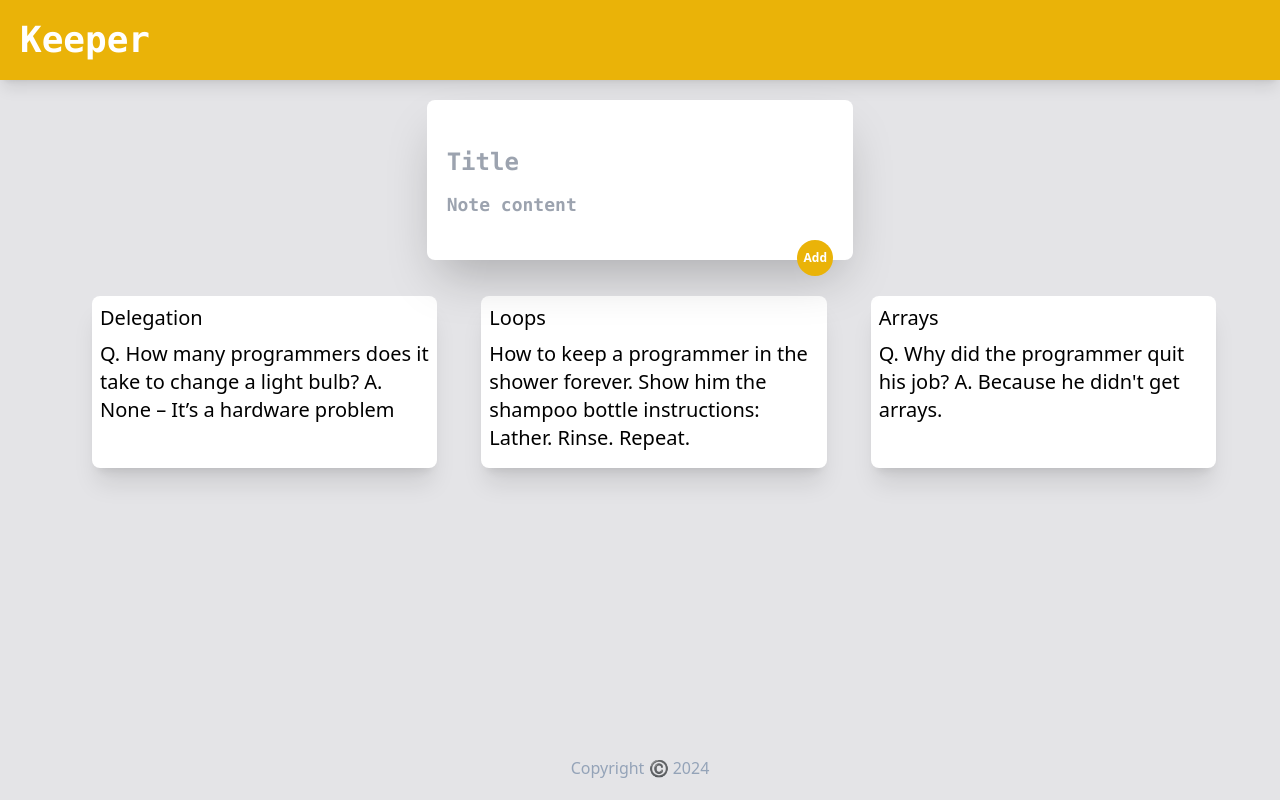
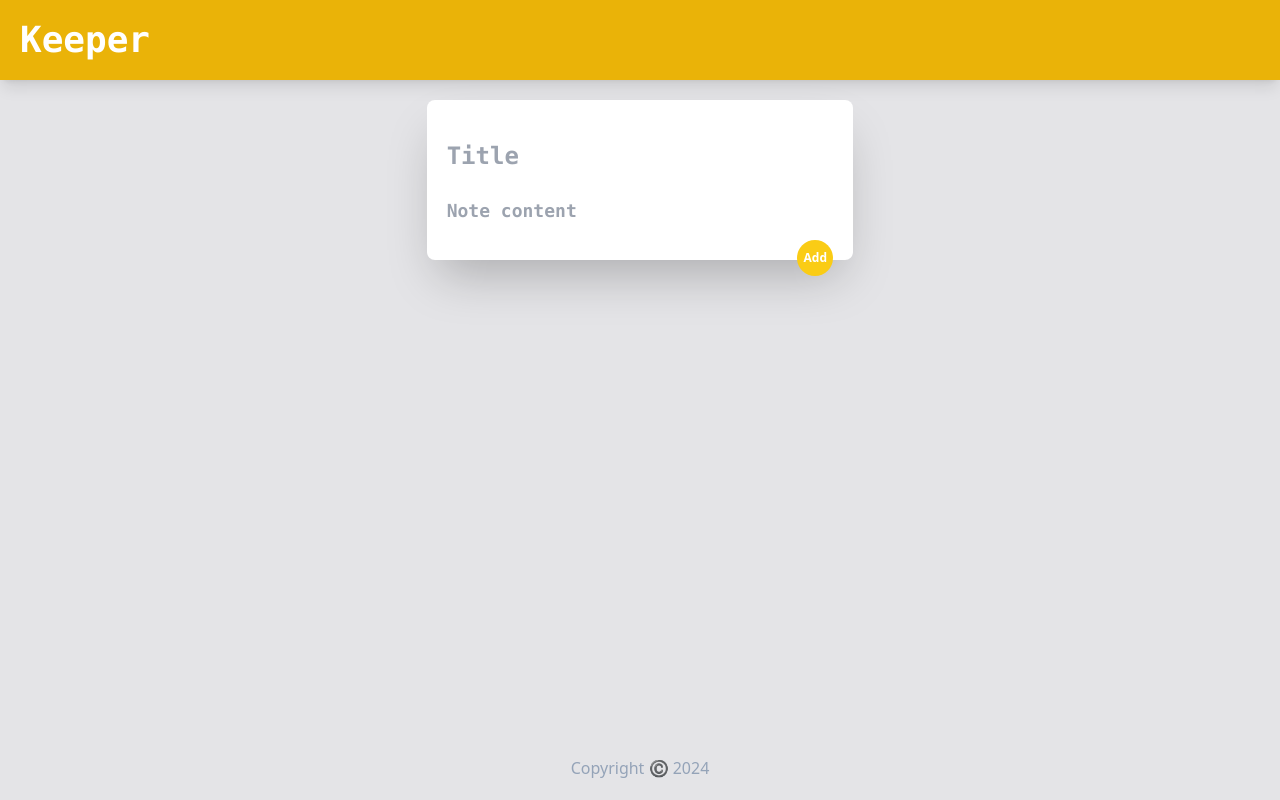
Before and after one commit to ahmedMG21/keeper-app, a React (Vite) app: page / in a window 1280 px wide. Built offline with nearby package versions, Linux system fonts and the light colour scheme; the HTML template or start-up script is replaced by a standard one; a web font is replaced by a local one.

Commit message:
-feat: Add and delete notes

```diff
--- a/src/App.jsx
+++ b/src/App.jsx
@@ -1,4 +1,4 @@
-import React from "react";
+import React, { useState } from "react";
 
 // Components
 import Header from "./components/Header";
@@ -6,26 +6,51 @@ import AddNote from "./components/AddNote";
 import Note from "./components/Note";
 import Footer from "./components/Footer";
 
-import notes from "./notes";
-
-// [ ] Implement the add note functionality.
+// [x] Implement the add note functionality.
 // [ ] Implement the delete note functionality.
 
 export default function App() {
+  const [notes, setNotes] = useState([]);
+
+  // Create note
+  function createNote(note) {
+    setNotes((prevValue) => {
+      return [...prevValue, note];
+    });
+    console.log("App Note::::", note);
+  }
+
+  // Delete note
+  function deleteNote(id) {
+    setNotes((prevValue) => {
+      return prevValue.filter((note, index) => {
+        return index !== id;
+      });
+    });
+  }
+
   return (
     <div className="min-h-screen bg-zinc-200 flex flex-col">
       {/* Header */}
       <Header />
 
       {/* Add note */}
-      <AddNote />
+      <AddNote onAdd={createNote} />
 
       {/* <Note /> */}
       <main className="flex-1 mx-16 mt-5 mb-8">
         <div className="grid grid-cols-1 sm:grid-cols-2 md:grid-cols-3 gap-4">
-          {notes.map((note) => (
-            <Note key={note.key} title={note.title} content={note.content} />
-          ))}
+          {notes.map((noteItem, index) => {
+            return (
+              <Note
+                key={index}
+                id={index}
+                title={noteItem.title}
+                content={noteItem.content}
+                onDelete={deleteNote}
+              />
+            );
+          })}
         </div>
       </main>
 
--- a/src/components/AddNote.jsx
+++ b/src/components/AddNote.jsx
@@ -1,53 +1,49 @@
 import React, { useState } from "react";
 
-export default function AddNote() {
-  //   const [noteTitle, setNoteTitle] = useState("");
-  //   const [noteContent, setNoteContent] = useState("");
-
+export default function AddNote(props) {
   const [noteItem, setNoteItem] = useState({
     title: "",
     content: "",
   });
 
-  //   const noteArr = [];
-
-  function handleClick() {
+  // Handle add note button
+  function handleClick(event) {
     // * On click add item to the notes.js file.
-
-    console.log("form clicked");
+    props.onAdd(noteItem);
+    setNoteItem({
+      title: "",
+      content: "",
+    });
+    event.preventDefault();
+    // console.log("form clicked");
   }
 
+  // Handle input change
   function handleChange(event) {
     // const noteValue = event.target.value;
     const { name, value } = event.target;
     setNoteItem((prevValue) => {
-      if (name === "title") {
-        return {
-          title: value,
-          content: prevValue.content,
-        };
-      } else if (name === "content") {
-        return {
-          title: prevValue.title,
-          content: value,
-        };
-      }
+      return {
+        ...prevValue,
+        [name]: value,
+      };
     });
-
-    console.log(noteItem);
+    // console.log(noteItem);
   }
 
   return (
-    <div className="flex  justify-center items-center  ">
+    // Notes container
+    <div className="flex flex-col  justify-center items-center  ">
       <div className="flex flex-col gap-4  h-40 w-1/3 justify-center items-start pl-5 bg-white shadow-2xl rounded-lg mt-5 relative">
-        <form onClick={handleClick}>
+        {/* Notes form */}
+        <form>
           <input
             placeholder="Title"
             type="text"
             name="title"
             value={noteItem.title}
             onChange={handleChange}
-            className="w-2/3 h-12 outline-none font-mono text-2xl font-semibold"
+            className="w-2/3 h-12 outline-none font-mono text-2xl font-semibold mb-3"
           />
           <input
             placeholder="Note content"
@@ -58,8 +54,8 @@ export default function AddNote() {
             className="w-2/3 h-9 outline-none font-mono text-lg font-semibold"
           />
           <button
-            type="submit"
-            className="h-9 w-9 bg-yellow-500 rounded-full text-white text-xs font-semibold absolute -bottom-4 right-5"
+            onClick={handleClick}
+            className="focus:outline-none text-white bg-yellow-400 hover:bg-yellow-500 h-9 w-9  rounded-full  text-xs font-semibold absolute -bottom-4 right-5"
           >
             Add
           </button>
--- a/src/components/Note.jsx
+++ b/src/components/Note.jsx
@@ -1,10 +1,21 @@
 import React from "react";
 
 export default function Note(props) {
+  function deleteNote() {
+    props.onDelete(props.id);
+  }
+
   return (
-    <div className="max-w-xl bg-white shadow-xl ml-7 mt-4 p-2 rounded-lg">
+    <div className="max-w-xl bg-white shadow-xl ml-7 mt-4  p-2 rounded-lg relative">
       <h1 className="mb-2 text-xl font-medium">{props.title}</h1>
       <p className="mb-2 text-xl ">{props.content}</p>
+      <button
+        onClick={deleteNote}
+        type="button"
+        className="focus:outline-none text-white bg-yellow-400 hover:bg-yellow-500  font-medium rounded-lg text-sm px-5 py-2.5 me-2 mb-2  absolute right-2 -bottom-7"
+      >
+        Delete
+      </button>
     </div>
   );
 }
```
